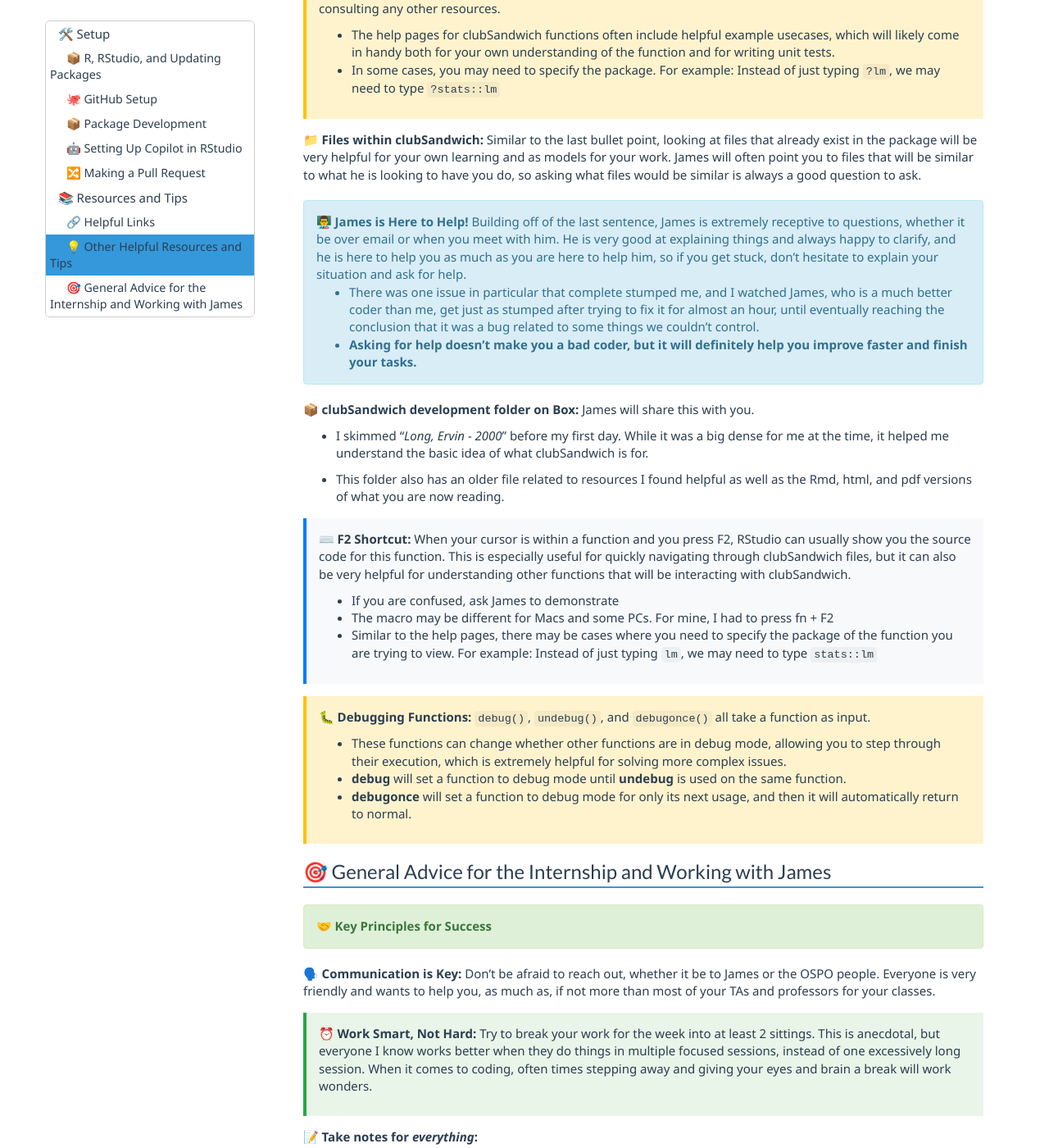
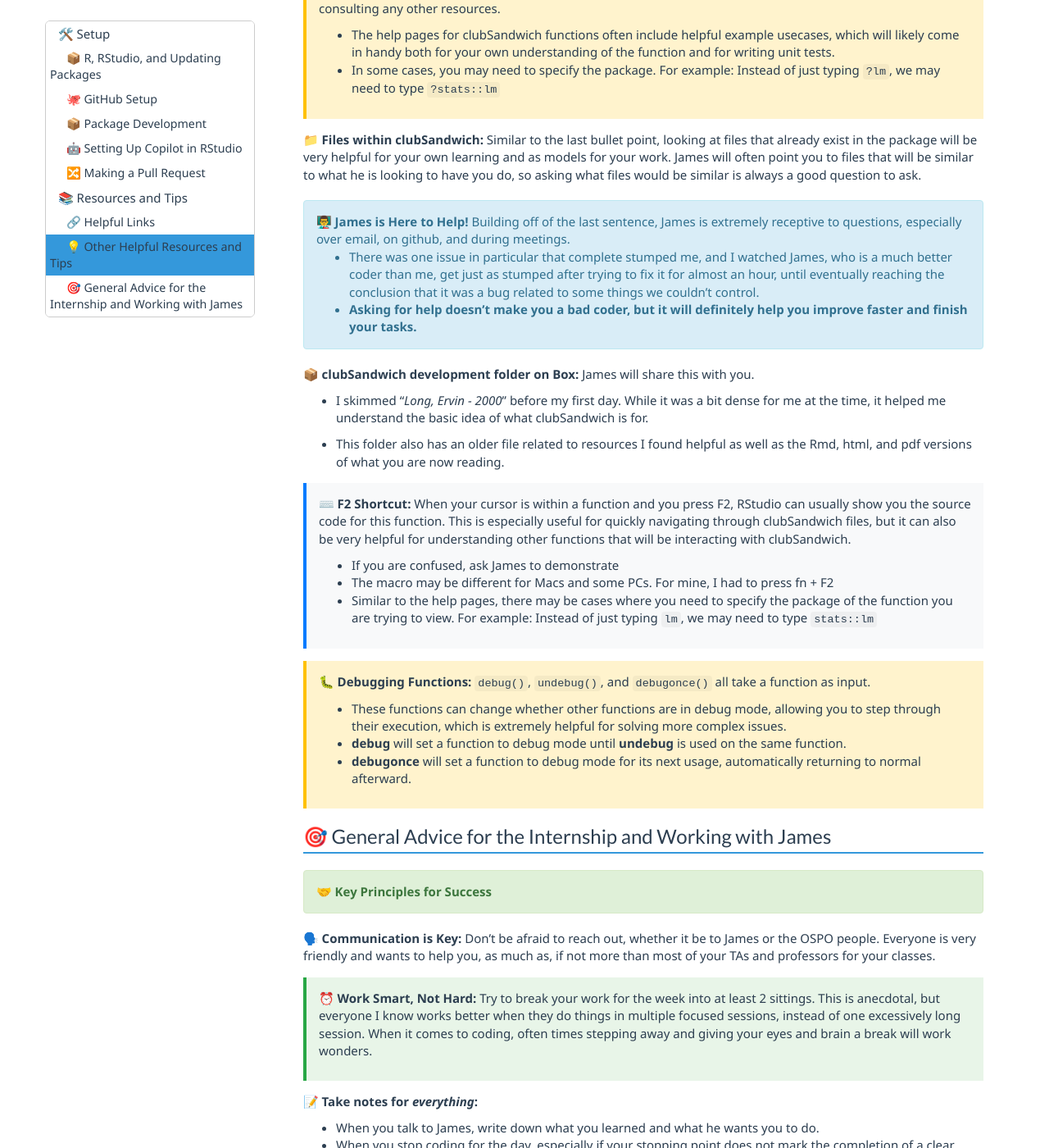
Before and after one commit to pekofsky/clubSandwichResources, a Jekyll site: the page Getting-Started-For-Interns.html, which Jekyll copies as it is, in a window 1280 px wide and 1400 px high, scrolled down 3226 px. Shown: the whole window at 82% size. Built offline with Jekyll 4.4.1, drawn with Linux system fonts in a browser that asks for light colours; some of the changed text lies outside the part shown.

Commit message:
Some typo and grammatical fixes.

```diff
--- a/Getting-Started-For-Interns.html
+++ b/Getting-Started-For-Interns.html
@@ -1648,7 +1648,7 @@
 <p><strong>PAT/SSH:</strong> Read and follow along with <a href="https://happygitwithr.com/https-pat">chapter 9</a> to set up a
 personal access token, which is what both the book’s author and I
 recommend. If you have a reason to prefer SSH, refer to <a href="https://happygitwithr.com/ssh-keys">chapter 10</a> instead.</p>
-<p><strong>Connect to GitHub:</strong> follow along with <a href="https://happygitwithr.com/push-pull-github">chapter 11</a>.</p>
+<p><strong>Connect to GitHub:</strong> Follow along with <a href="https://happygitwithr.com/push-pull-github">chapter 11</a>.</p>
 <p><strong>Connecting RStudio and Cloning Practice:</strong> Follow
 along with <a href="https://happygitwithr.com/rstudio-git-github">chapter 12</a>, but
 I suggest naming your repo <code>regexcite</code> this time (this will
@@ -1658,10 +1658,9 @@
 <h3><span style="color: #2c3e50;">📦 Package Development</span></h3>
 <p>We are now going to switch over to the book <a href="https://r-pkgs.org/">R Packages(2e)</a>, which you’ll also want to
 bookmark.</p>
-<p><strong>Setup:</strong> unintuitively, you’ll first want to go
-through <a href="https://r-pkgs.org/setup.html">chapter 2</a>,
-<u>not</u> chapter 1. This will take you through the necessary steps to
-set up your computer for R package development.</p>
+<p><strong>Setup:</strong> Counterintuitively, start with <a href="https://r-pkgs.org/setup.html">chapter 2</a> instead of chapter 1.
+This will take you through the necessary steps to set up your computer
+for R package development.</p>
 <p><strong>Practice Package:</strong> now that you’ve gone through all
 the setup in both books, you’re ready to practice developing a package.
 Follow along with <a href="https://r-pkgs.org/whole-game.html">chapter
@@ -1683,7 +1682,7 @@
 education yet, I suggest first applying for that at <a href="https://github.com/education" class="uri">https://github.com/education</a>.</p>
 <p><strong>Copilot Settings:</strong> After doing this, you may want to
 check your settings at <a href="https://github.com/settings/copilot/features" class="uri">https://github.com/settings/copilot/features</a>. Make sure
-you’re logged into your github account!</p>
+you’re logged into your GitHub account!</p>
 <p><strong>RStudio:</strong> In RStudio, click <u><em>Tools</em></u> at
 the top, then <u><em>Global Options</em></u>, then
 <u><em>Copilot</em></u>.</p>
@@ -1803,11 +1802,8 @@
 question to ask.</p>
 <div class="alert alert-info">
 <p><strong>👨‍🏫 James is Here to Help!</strong> Building off of the last
-sentence, James is extremely receptive to questions, whether it be over
-email or when you meet with him. He is very good at explaining things
-and always happy to clarify, and he is here to help you as much as you
-are here to help him, so if you get stuck, don’t hesitate to explain
-your situation and ask for help.</p>
+sentence, James is extremely receptive to questions, especially over
+email, on github, and during meetings.</p>
 <ul>
 <li>
 There was one issue in particular that complete stumped me, and I
@@ -1825,7 +1821,7 @@
 will share this with you.</p>
 <ul>
 <li><p>I skimmed “<em>Long, Ervin - 2000</em>” before my first day.
-While it was a big dense for me at the time, it helped me understand the
+While it was a bit dense for me at the time, it helped me understand the
 basic idea of what clubSandwich is for.</p></li>
 <li><p>This folder also has an older file related to resources I found
 helpful as well as the Rmd, html, and pdf versions of what you are now
@@ -1869,8 +1865,8 @@
 <strong>undebug</strong> is used on the same function.
 </li>
 <li>
-<strong>debugonce</strong> will set a function to debug mode for only
-its next usage, and then it will automatically return to normal.
+<strong>debugonce</strong> will set a function to debug mode for its
+next usage, automatically returning to normal afterward.
 </li>
 </ul>
 </div>
```
Also changed, not shown: Getting Started For Interns - PDF Version.Rmd (+6 -6 lines), Getting Started For Interns.Rmd (+6 -6 lines), estimatr issue draft.md (added, +21 -0 lines).
